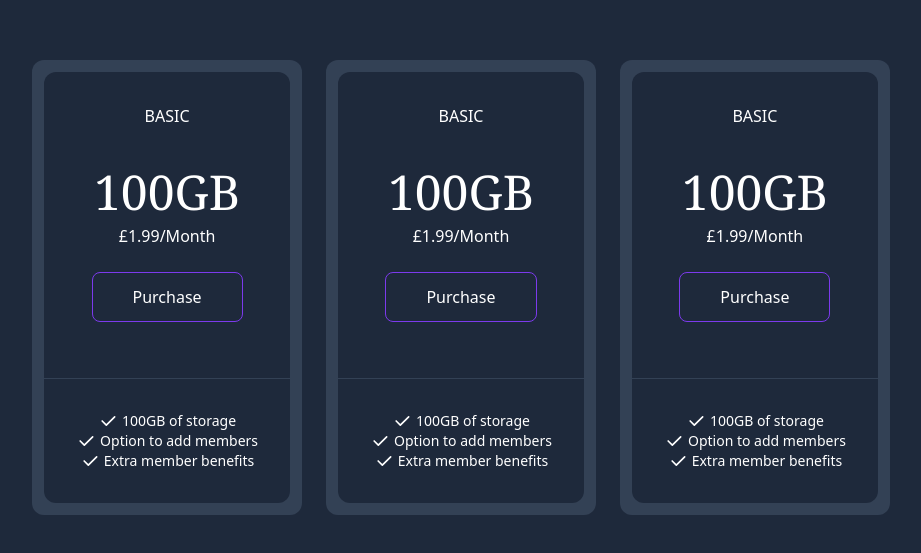
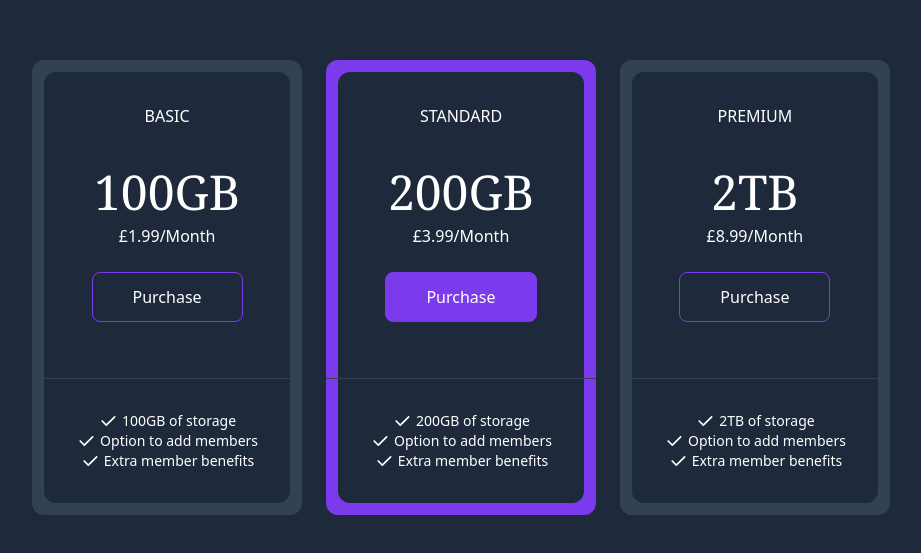
Before and after one commit to CJR85/pricing-cards, a plain HTML site: page index.html in a window 1280 px wide. Shown: the part 113-666 px from the top of the page, without its empty margins (179-1100 px from the left). Drawn offline with nearby package versions, Linux system fonts and the light colour scheme.

Commit message:
Style second card

```diff
--- a/index.html
+++ b/index.html
@@ -95,16 +95,16 @@
         </div>
 
         <!-- Col 2 -->
-        <div class="bg-slate-700 rounded-xl text-white">
+        <div class="bg-violet-600 rounded-xl text-white">
           <!-- Upper Container -->
           <div class="p-8 mx-3 mt-3 rounded-t-xl bg-slate-800">
-            <div class="text-center uppercase">Basic</div>
-            <h2 class="mt-10 font-serif text-5xl text-center">100GB</h2>
-            <h3 class="mt-2 text-center">£1.99/Month</h3>
+            <div class="text-center uppercase">Standard</div>
+            <h2 class="mt-10 font-serif text-5xl text-center">200GB</h2>
+            <h3 class="mt-2 text-center">£3.99/Month</h3>
             <div class="flex justify-center">
               <a
                 href="#"
-                class="inline-block px-10 py-3 my-6 text-center border border-violet-600 rounded-lg duration-200 hover:bg-violet-800 hover:border-violet-800"
+                class="inline-block px-10 py-3 my-6 text-center border border-violet-600 rounded-lg duration-200 bg-violet-600 hover:bg-violet-800 hover:border-violet-800"
                 >Purchase</a
               >
             </div>
@@ -132,7 +132,7 @@
                   <path stroke="none" d="M0 0h24v24H0z" fill="none" />
                   <path d="M5 12l5 5l10 -10" />
                 </svg>
-                <span class="text-sm ml-1">100GB of storage</span>
+                <span class="text-sm ml-1">200GB of storage</span>
               </div>
 
               <!-- List Item 2 -->
@@ -178,9 +178,9 @@
         <div class="bg-slate-700 rounded-xl text-white">
           <!-- Upper Container -->
           <div class="p-8 mx-3 mt-3 rounded-t-xl bg-slate-800">
-            <div class="text-center uppercase">Basic</div>
-            <h2 class="mt-10 font-serif text-5xl text-center">100GB</h2>
-            <h3 class="mt-2 text-center">£1.99/Month</h3>
+            <div class="text-center uppercase">Premium</div>
+            <h2 class="mt-10 font-serif text-5xl text-center">2TB</h2>
+            <h3 class="mt-2 text-center">£8.99/Month</h3>
             <div class="flex justify-center">
               <a
                 href="#"
@@ -212,7 +212,7 @@
                   <path stroke="none" d="M0 0h24v24H0z" fill="none" />
                   <path d="M5 12l5 5l10 -10" />
                 </svg>
-                <span class="text-sm ml-1">100GB of storage</span>
+                <span class="text-sm ml-1">2TB of storage</span>
               </div>
 
               <!-- List Item 2 -->
```
